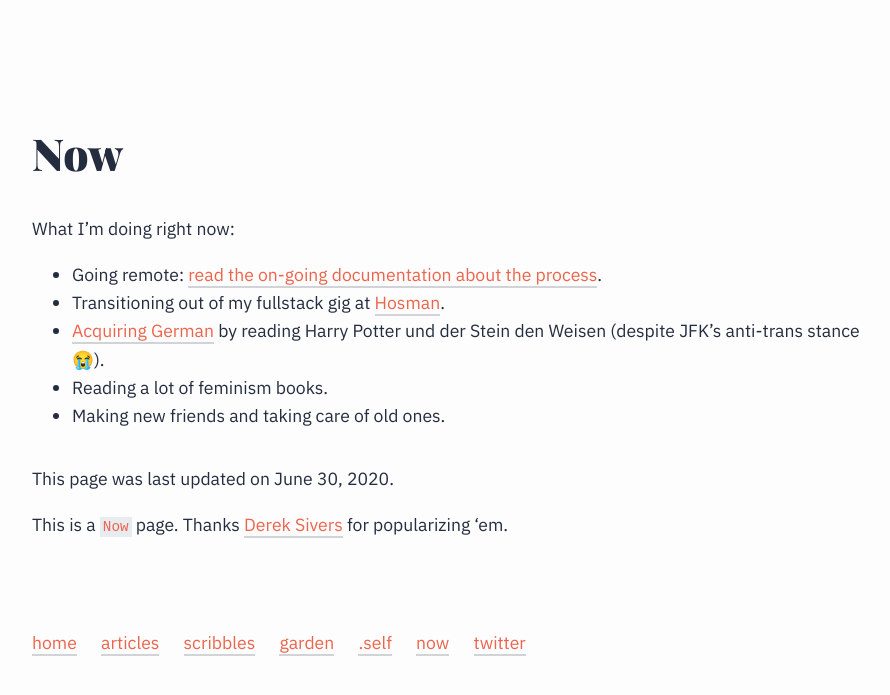
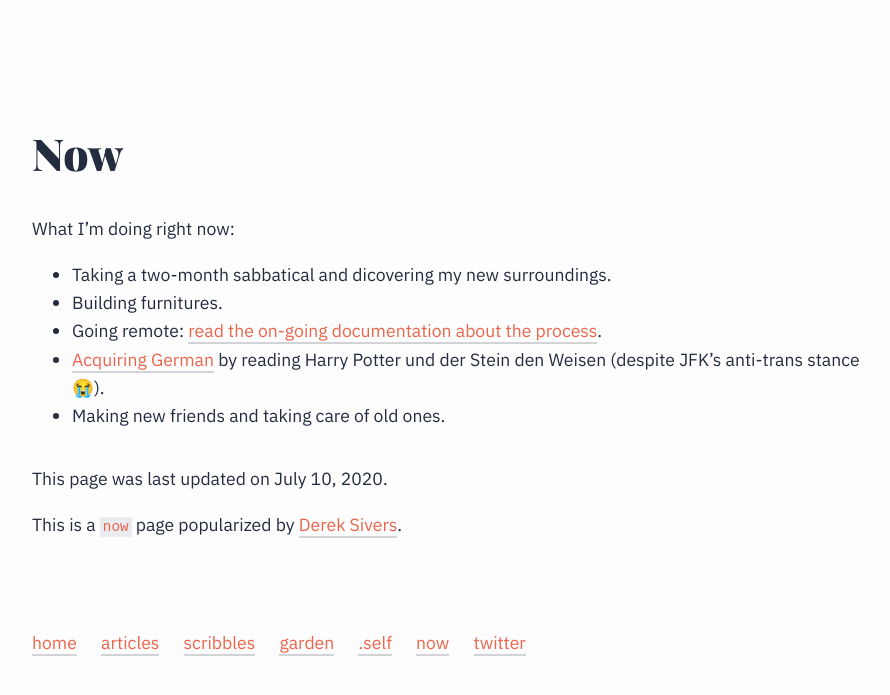
Before and after one commit to merciremi/remicodes, a Jekyll site: the page built from _pages/02_now.md, in a window 1280 px wide. Shown: the top 695 px of the page, without its empty margins (192-1082 px from the left). Built offline with Jekyll 4.4.1, drawn with Linux system fonts in a browser that asks for light colours; some web fonts are replaced.

Commit message:
Updated now page

```diff
--- a/_pages/02_now.md
+++ b/_pages/02_now.md
@@ -6,12 +6,12 @@ permalink: /now/
 
 What I'm doing right now:
 
+- Taking a two-month sabbatical and dicovering my new surroundings.
+- Building furnitures.
 - Going remote: [read the on-going documentation about the process]({{site.baseurl}}/going-remote-live-documentation/).
-- Transitioning out of my fullstack gig at [Hosman](https://www.hosman.co){:target="\_blank"}.
 - [Acquiring German]({{site.baseurl}}/scribbles/#2020-06-17) by reading Harry Potter und der Stein den Weisen (despite JFK's anti-trans stance 😭).
-- Reading a lot of feminism books.
 - Making new friends and taking care of old ones.
 
-This page was last updated on June 30, 2020.
+This page was last updated on July 10, 2020.
 
-This is a `Now` page. Thanks [Derek Sivers](https://sivers.org/now){:target="\_blank"} for popularizing 'em.
+This is a `now` page popularized by [Derek Sivers](https://sivers.org/now){:target="\_blank"}.
```
